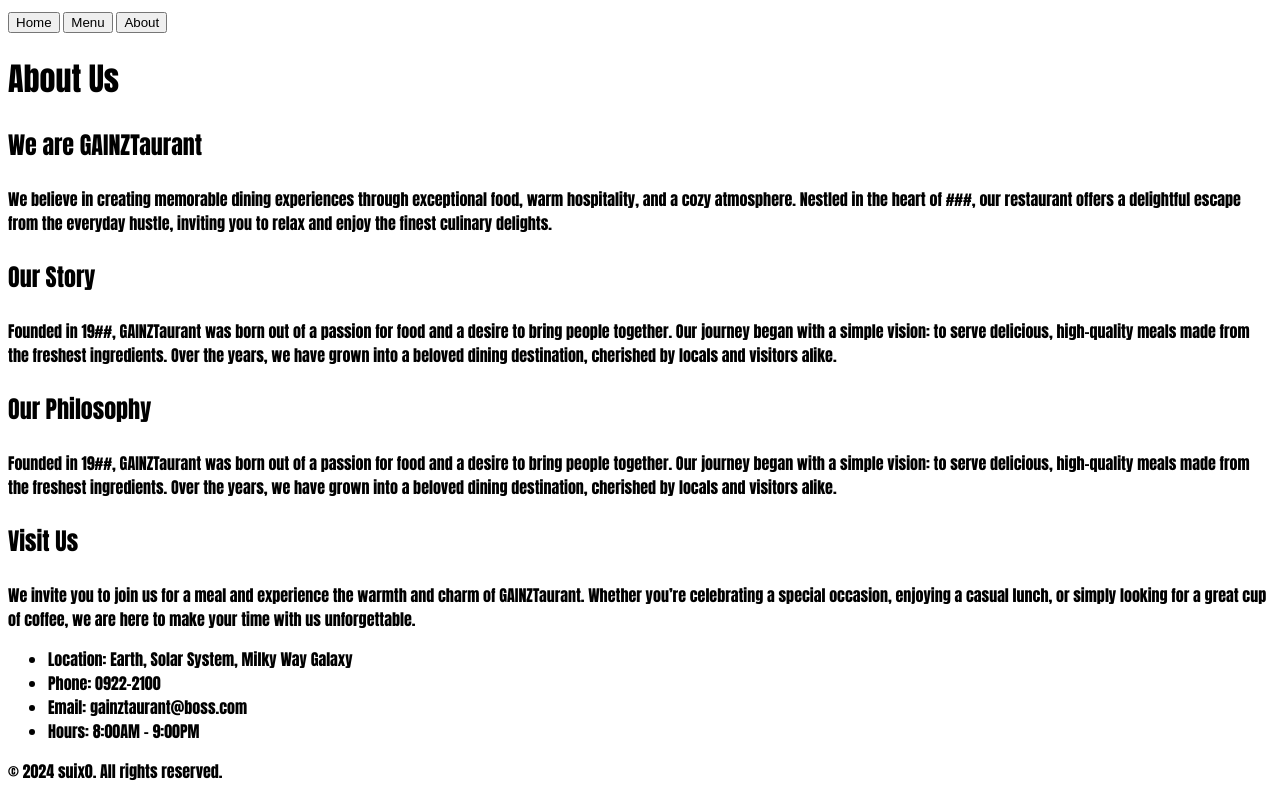
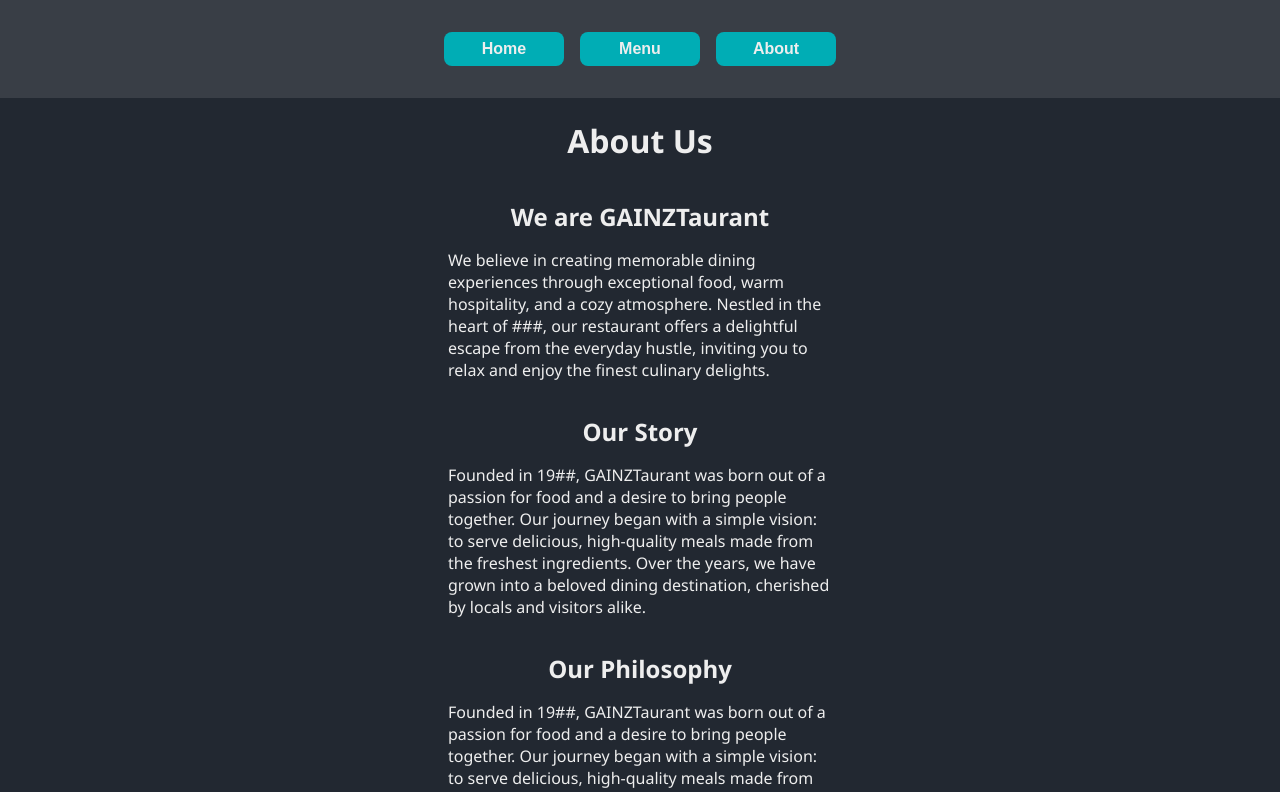
Before and after one commit to suix0/restaurant-page, a website built with webpack: page src/index.html in a window 1280 px wide. Both pictures are taken after a click on the button "About". Shown: the top 792 px of the page. Built offline with nearby package versions, Linux system fonts and the light colour scheme.

Commit message:
finished adding about.js and styling the overall restaurant website

```diff
--- a/src/about.js
+++ b/src/about.js
@@ -2,21 +2,23 @@ import { addText, objectToList } from "./dom.js";
 
 export default function createAboutPage() {
   const contentContainer = document.querySelector("#content");
+  const divContainer = document.createElement('div');
+  divContainer.classList.add("divAbout");
   contentContainer.innerText = "";
 
-  addText(contentContainer, "h1", "About Us", "2rem");
-  addText(contentContainer, "h3", "We are GAINZTaurant", "1.5rem");
-  addText(contentContainer, "p", "We believe in creating memorable dining experiences through exceptional food, warm hospitality, and a cozy atmosphere. Nestled in the heart of ###, our restaurant offers a delightful escape from the everyday hustle, inviting you to relax and enjoy the finest culinary delights.", "1rem");
+  addText(divContainer, "h1", "About Us", "2rem");
+  addText(divContainer, "h3", "We are GAINZTaurant", "1.5rem");
+  addText(divContainer, "p", "We believe in creating memorable dining experiences through exceptional food, warm hospitality, and a cozy atmosphere. Nestled in the heart of ###, our restaurant offers a delightful escape from the everyday hustle, inviting you to relax and enjoy the finest culinary delights.", "1rem");
 
 
-  addText(contentContainer, "h3", "Our Story", "1.5rem");
-  addText(contentContainer, "p", "Founded in 19##, GAINZTaurant was born out of a passion for food and a desire to bring people together. Our journey began with a simple vision: to serve delicious, high-quality meals made from the freshest ingredients. Over the years, we have grown into a beloved dining destination, cherished by locals and visitors alike.", "1rem");
+  addText(divContainer, "h3", "Our Story", "1.5rem");
+  addText(divContainer, "p", "Founded in 19##, GAINZTaurant was born out of a passion for food and a desire to bring people together. Our journey began with a simple vision: to serve delicious, high-quality meals made from the freshest ingredients. Over the years, we have grown into a beloved dining destination, cherished by locals and visitors alike.", "1rem");
 
-  addText(contentContainer, "h3", "Our Philosophy", "1.5rem");
-  addText(contentContainer, "p", "Founded in 19##, GAINZTaurant was born out of a passion for food and a desire to bring people together. Our journey began with a simple vision: to serve delicious, high-quality meals made from the freshest ingredients. Over the years, we have grown into a beloved dining destination, cherished by locals and visitors alike.", "1rem");
+  addText(divContainer, "h3", "Our Philosophy", "1.5rem");
+  addText(divContainer, "p", "Founded in 19##, GAINZTaurant was born out of a passion for food and a desire to bring people together. Our journey began with a simple vision: to serve delicious, high-quality meals made from the freshest ingredients. Over the years, we have grown into a beloved dining destination, cherished by locals and visitors alike.", "1rem");
 
-  addText(contentContainer, "h3", "Visit Us", "1.5rem");
-  addText(contentContainer, "p", "We invite you to join us for a meal and experience the warmth and charm of GAINZTaurant. Whether you’re celebrating a special occasion, enjoying a casual lunch, or simply looking for a great cup of coffee, we are here to make your time with us unforgettable.", "1rem");
+  addText(divContainer, "h3", "Visit Us", "1.5rem");
+  addText(divContainer, "p", "We invite you to join us for a meal and experience the warmth and charm of GAINZTaurant. Whether you’re celebrating a special occasion, enjoying a casual lunch, or simply looking for a great cup of coffee, we are here to make your time with us unforgettable.", "1rem");
 
   const contactInfo = {
     Location: "Earth, Solar System, Milky Way Galaxy",
@@ -25,10 +27,8 @@ export default function createAboutPage() {
     Hours: "8:00AM - 9:00PM"
   }
 
-  objectToList(contentContainer, contactInfo);
+  objectToList(divContainer, contactInfo);
 
-
-
-
+  contentContainer.appendChild(divContainer);
 
 }
--- a/src/dom.js
+++ b/src/dom.js
@@ -1,7 +1,8 @@
-function addText(container, element, message, fontSize) {
+function addText(container, element, message, fontSize, className) {
   const text = document.createElement(element);
   text.textContent = message;
   text.style.fontSize = fontSize;
+  text.classList.add(className);
   container.appendChild(text);
 }
 
@@ -9,15 +10,17 @@ function addImage(container, image) {
   container.appendChild(image);
 }
 
-function addReview(container, sectionElement, sectionTextElement, sectionMessage, sectionMessageFS, customer) {
+function addReview(container, sectionElement, sectionTextElement, sectionMessage, sectionMessageFS, customer, className) {
   const section = document.createElement(sectionElement);
   addText(section, sectionTextElement, sectionMessage, sectionMessageFS);
   addText(section, sectionTextElement, customer, sectionMessageFS)
+  section.classList.add(className);
   container.appendChild(section);
 }
 
-function addList(container,listType, listContent) {
+function addList(container,listType, listContent, className) {
   const newList = document.createElement(listType);
+  newList.classList.add(className);
 
   listContent.map(content => {
     const listContentDom = document.createElement("li");
@@ -34,6 +37,7 @@ function macroToNum(str) {
 
 function addDish(container, dishName, dishMacros, dishPrice) {
   const dishContainer = document.createElement("div");
+  dishContainer.classList.add("dish");
   dishContainer.style.border = "1px solid black";
 
   addText(dishContainer, "h3", dishName, "1rem");
@@ -78,7 +82,7 @@ function addDish(container, dishName, dishMacros, dishPrice) {
   container.appendChild(dishContainer);
 }
 
-function objectToList(contentContainer, obj) {
+function objectToList(contentContainer, obj, className) {
   const objList = document.createElement("ul");
 
   // Get keys and vals of macros and put in arr
--- a/src/home.js
+++ b/src/home.js
@@ -8,12 +8,12 @@ export default function createHomePage() {
   restaurantImg.src = restaurant;
 
   // Add a heading
-  addText(contentContainer, "h1","Welcome to GAINSTaurant", "2rem");
+  addText(contentContainer, "h1","Welcome to GAINSTaurant", "3rem", "homeHeading");
   addImage(contentContainer, restaurantImg);
 
   // Add a pleasing message to appeal customers
-  addText(contentContainer, "h2", "Looking to power your workouts and achieve your fitness goals?", "1.5rem");
-  addText(contentContainer, "p", "Look no further than GAINZTurant! We're passionate about providing delicious and nutritious meals specifically designed to support active lifestyles.", "1rem");
+  addText(contentContainer, "h2", "Looking to power your workouts and achieve your fitness goals?", "2rem", "homeIntro" );
+  addText(contentContainer, "p", "Look no further than GAINZTurant! We're passionate about providing delicious and nutritious meals specifically designed to support active lifestyles.");
 
   // Add a list dynamically
   const listContent = [
@@ -22,12 +22,12 @@ export default function createHomePage() {
     "We value the importance of macronutrients. Our menu clearly displays protein, carb, and fat content for each dish, making it easy to customize your meal to your fitness goals."
   ]
 
-  addList(contentContainer, "ul", listContent);
+  addList(contentContainer, "ul", listContent, "homeList");
 
   // Create a reviews section
-  addText(contentContainer, "h2", "Reviews", "1.5rem");
-  addReview(contentContainer, "div", "p", "This was the best! Guilt-free delicious high protein meals!", "1rem", "-McClung");
-  addReview(contentContainer, "div", "p", "McDonalds but with lesser calories and higher protein... amazing", "1rem", "-Dave");
+  addText(contentContainer, "h2", "Reviews");
+  addReview(contentContainer, "div", "p", "This was the best! Guilt-free delicious high protein meals!", "-McClung", "1rem","mcClung");
+  addReview(contentContainer, "div", "p", "McDonalds but with lesser calories and higher protein... amazing", "1rem", "-Dave", "dave");
 
   // Create social media platforms at the bottom
 
--- a/src/styles.css
+++ b/src/styles.css
@@ -1,17 +1,126 @@
 :root {
-  --primary-clr: #153448;
-  --secondary-clr: #3C5B6F;
-  --tertiary-clr: #948979;
-  --last-clr: #DFD0B8;
+  --primary-clr: #222831;
+  --secondary-clr: #393E46;
+  --tertiary-clr: #00ADB5;
+  --last-clr: #EEEEEE;
 }
 
-/* *,
-*::before,
-*::after {
-  margin: 0;
-  padding: 0;
-} */
+li {
+  list-style: none;
+}
 
 body {
-  font-family: Impact, Haettenschweiler, 'Arial Narrow Bold', sans-serif;
+  display: flex;
+  flex-direction: column;
+  align-items: center;
+  justify-content: space-around;
+
+
+  background-color: var(--primary-clr);
+  color: var(--last-clr);
+  font-family:'Segoe UI', Tahoma, Geneva, Verdana, sans-serif;
+  margin: 0;
 }
+
+img {
+  width: 60vw;
+  height: 20%;
+}
+
+header {
+  display: flex;
+  justify-content: center;
+  gap: 20rem;
+  width: 100%;
+  height: 30%;
+  background-color: var(--secondary-clr);
+}
+
+nav {
+  display: flex;
+  margin: 2rem;
+  gap: 1rem;
+}
+
+nav button {
+  width: 120px;
+  height: 100%;
+  padding: 8px;
+  color: var(--last-clr);
+  font-size: 1rem;
+  font-weight: bold;
+  background-color: var(--tertiary-clr);
+  border: 0;
+  border-radius: 8px;
+}
+
+#content {
+  display: flex;
+  flex-direction: column;
+  justify-content: center;
+  align-items: center;
+}
+
+.homeHeading {
+  font-style: italic;
+  margin: 2rem;
+}
+
+.homeIntro {
+  margin: 1rem;
+}
+
+.mcClung,
+.dave {
+  width: 500px;
+  border: 1px solid var(--secondary-clr);
+  background-color: var(--secondary-clr);
+  font-style: italic ;
+  border-radius: 6px;
+  padding: 8px;
+  margin: 8px;
+}
+
+.homeList {
+  width: 60%;
+  font-style: italic ;
+  padding: 8px;
+  margin: 8px;
+
+  display: flex;
+  gap: 2rem;
+}
+
+.dish {
+  display: flex;
+  flex-direction: column;
+  align-items: center;
+  gap: 1rem;
+  padding: 1rem;
+
+  width: 30vw;
+  margin: 8px;
+  border-radius: 8px;
+  background-color: var(--secondary-clr);
+}
+
+.dish > * {
+  margin: 0;
+}
+
+.divAbout {
+  display: flex;
+  flex-direction: column;
+  align-items: center;
+  gap: 1rem;
+  width: 30vw;
+}
+
+.divAbout h3,
+.divAbout p {
+  margin: 0;
+}
+
+.divAbout p {
+  margin-bottom: 18px;
+}
```
